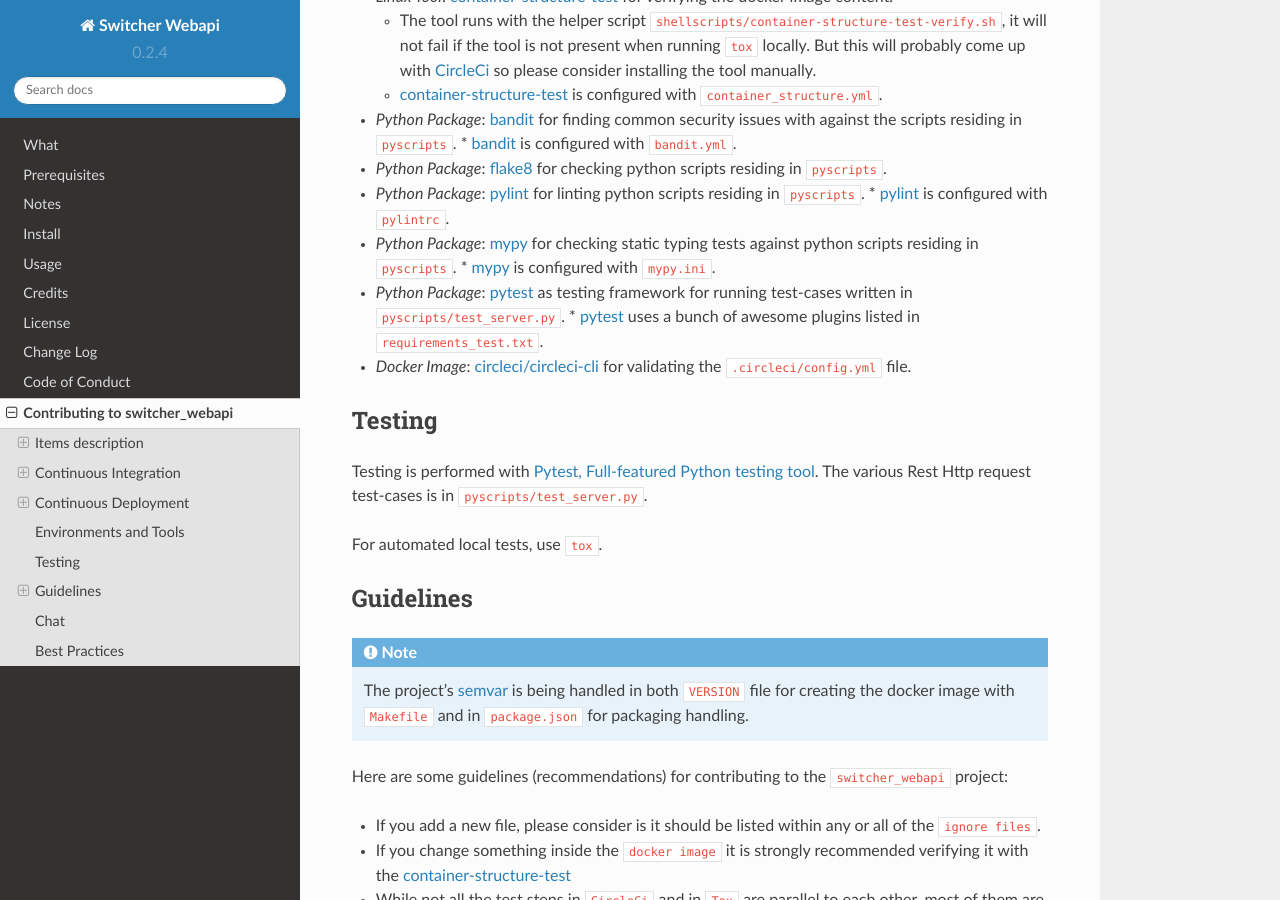
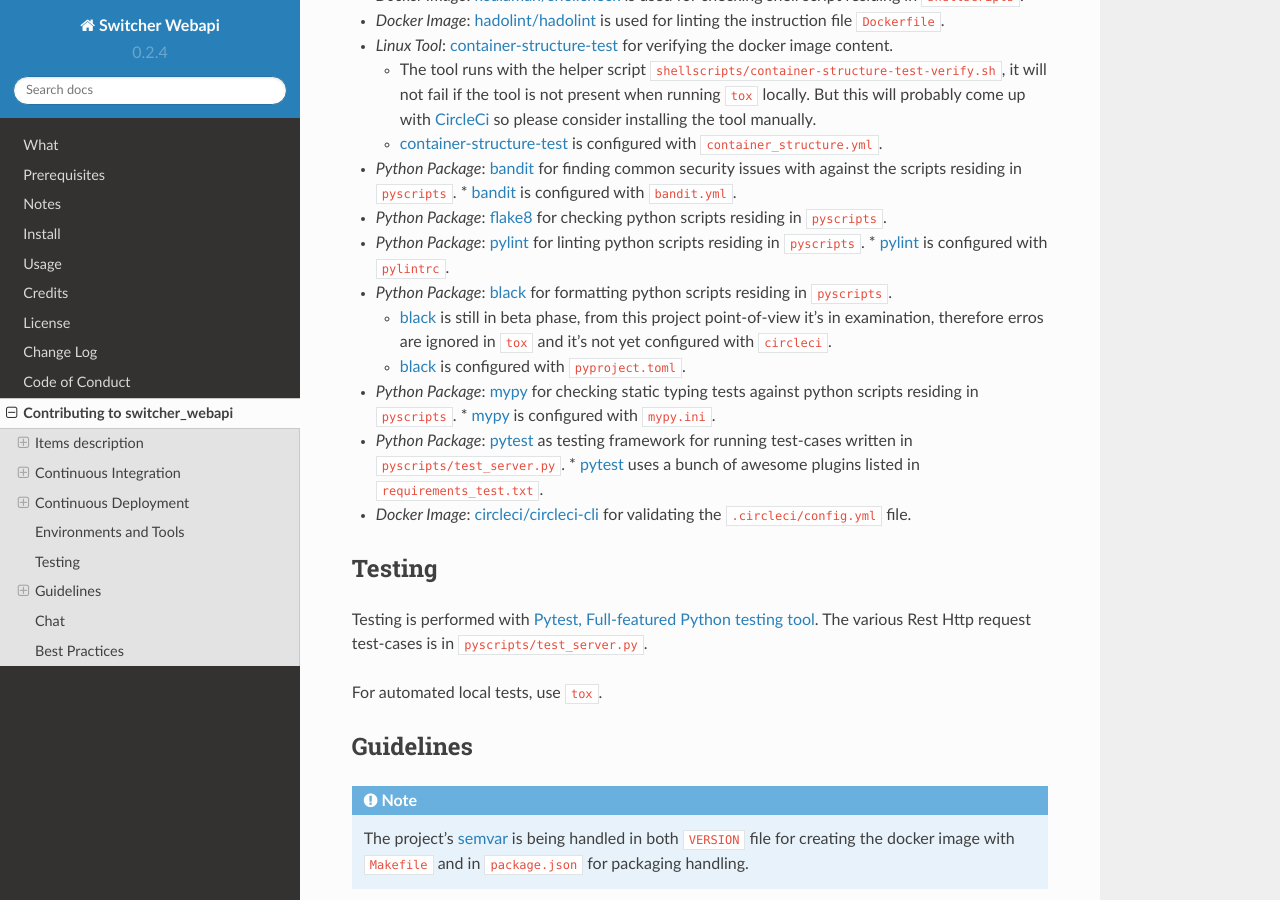
Before and after one commit to TomerFi/switcher_webapi, a Sphinx documentation site: the page built from docs/source/contributing.rst, in a window 1280 px wide and 900 px high, scrolled down 4727 px. Built offline with Sphinx 7.4.7 and the Read the Docs theme 2.0.0, drawn with Linux system fonts in a browser that asks for light colours; some of the changed text lies outside the part shown.

Commit message:
Added information about black formatter.

```diff
--- a/docs/source/contributing.rst
+++ b/docs/source/contributing.rst
@@ -55,6 +55,9 @@ Configuration files
 *   ``package.json`` is npm's `package manager file`_ for managing dependencies, scripts and etc.
 
 *   ``pylintrc`` is the configuration file for `Pylint Code Analysis`_ linting python scripts.
+
+*   ``pyproject.toml`` is designated to be the main configuration file for python based on PEP518_
+    (not fully operative in this project yet).
 
 *   ``tox.ini`` is the configuration file for `Tox Testing Automation`_ testing the python code.
 
@@ -239,6 +242,13 @@ Environments and Tools
 
 *   *Python Package*: pylint_ for linting python scripts residing in ``pyscripts``.
     *   pylint_ is configured with ``pylintrc``.
+
+*   *Python Package*: black_ for formatting python scripts residing in ``pyscripts``.
+
+    *   black_ is still in beta phase, from this project point-of-view it's in examination,
+        therefore erros are ignored in ``tox`` and it's not yet configured with ``circleci``.
+
+    *   black_ is configured with ``pyproject.toml``.
 
 *   *Python Package*: mypy_ for checking static typing tests against python scripts residing in
     ``pyscripts``.
@@ -439,3 +449,5 @@ Any contribution bumping up this percentage will be gladly embraced.
 .. _Docker: https://www.docker.com/
 .. _Slack Channel: https://tomfi.slack.com/messages/CK4DK2Z5G
 .. _CII Best Practices: https://bestpractices.coreinfrastructure.org/en/projects/2891
+.. _black: https://pypi.org/project/black/
+.. _PEP518: https://www.python.org/dev/peps/pep-0518/
```
Also changed, not shown: CONTRIBUTING.md (+13 -1 lines), 1 other file.
